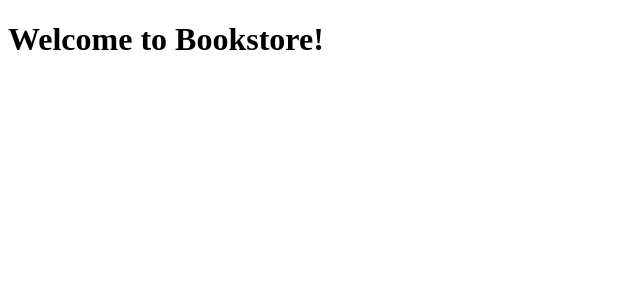
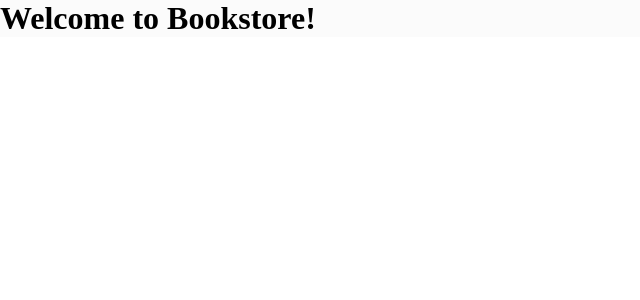
Before and after one commit to chris-manouckson/bookstore-frontend, a React (Create React App) app: page / in a window 1280 px wide. Shown: the top 300 px of the page, without its empty margins (0-640 px from the left). Built offline with nearby package versions, Linux system fonts and the light colour scheme.

Commit message:
sass language support, classname bindings

```diff
--- a/package.json
+++ b/package.json
@@ -6,6 +6,9 @@
     "@testing-library/jest-dom": "^4.2.4",
     "@testing-library/react": "^9.3.2",
     "@testing-library/user-event": "^7.1.2",
+    "classnames": "^2.2.6",
+    "node-sass": "^4.14.1",
+    "prop-types": "^15.7.2",
     "react": "^16.13.1",
     "react-dom": "^16.13.1",
     "react-scripts": "3.4.1"
--- a/src/components/app.jsx
+++ b/src/components/app.jsx
@@ -1,9 +1,11 @@
 import React from 'react';
 
+import Layout from './layout';
+
 const App = () => (
-  <div>
+  <Layout>
     <h1>Welcome to Bookstore!</h1>
-  </div>
+  </Layout>
 );
 
 export default App;
--- a/src/components/layout/index.js
+++ b/src/components/layout/index.js
@@ -1 +1 @@
-// TODO: export layout component
+export { default } from './layout';
--- /dev/null
+++ b/src/components/layout/layout.jsx
@@ -0,0 +1,24 @@
+import React from 'react';
+import classnames from 'classnames/bind';
+
+import { propTypes } from '../../constants';
+
+import styles from './layout.module.scss';
+
+const cx = classnames.bind(styles);
+
+const Layout = (props) => {
+  const { children } = props;
+
+  return (
+    <div className={cx('layout')}>
+      {children}
+    </div>
+  );
+};
+
+Layout.propTypes = {
+  children: propTypes.children.isRequired,
+};
+
+export default Layout;
--- /dev/null
+++ b/src/components/layout/layout.module.scss
@@ -0,0 +1,6 @@
+@import '../../styles/global.scss';
+
+.layout {
+  // TODO: write appropriate
+  background-color: $color-1;
+}
--- a/src/constants/index.js
+++ b/src/constants/index.js
@@ -1 +1 @@
-// TODO: export constants
+export { default as propTypes } from './prop-types';
--- /dev/null
+++ b/src/constants/prop-types.js
@@ -0,0 +1,11 @@
+import PropTypes from 'prop-types';
+
+const propTypes = {
+  children: PropTypes.oneOfType([
+    PropTypes.arrayOf(PropTypes.oneOfType([PropTypes.node, PropTypes.element])),
+    PropTypes.node,
+    PropTypes.element,
+  ]),
+};
+
+export default propTypes;
--- /dev/null
+++ b/src/styles/global.scss
@@ -0,0 +1,26 @@
+// INFO: font sizes
+$font-size-small-extra: 8px;
+$font-size-small: 12px;
+$font-size-medium: 16px;
+$font-size-large: 24px;
+$font-size-large-extra: 72px;
+
+// INFO: color scheme
+$color-1: #FBFBFB;
+$color-2: #2E2532;
+$color-3: #2E2532;
+$color-4: #9E4770;
+$color-5: #631D76;
+
+// INFO: font families
+@import url('https://fonts.googleapis.com/css2?family=Black+Han+Sans&family=Noto+Sans:wght@400;700&display=swap');
+
+$font-family-title: 'Black Han Sans', sans-serif;
+$font-family-text: 'Noto Sans', sans-serif;
+
+// INFO: overall styles
+* {
+  box-sizing: border-box;
+  margin: 0;
+  padding: 0;
+}
```
Also changed, not shown: 2 other files (tests, documents, lock files or other folders).
